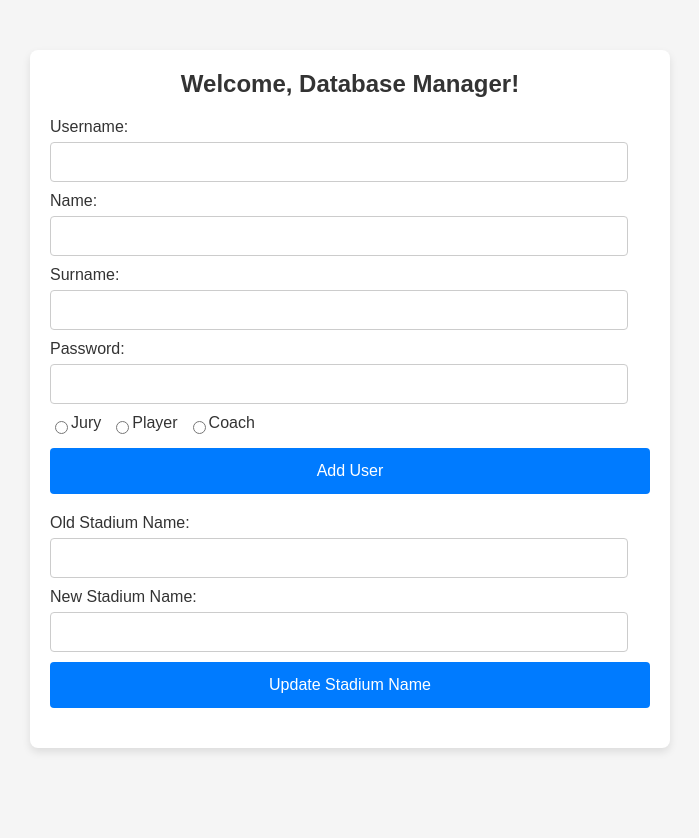
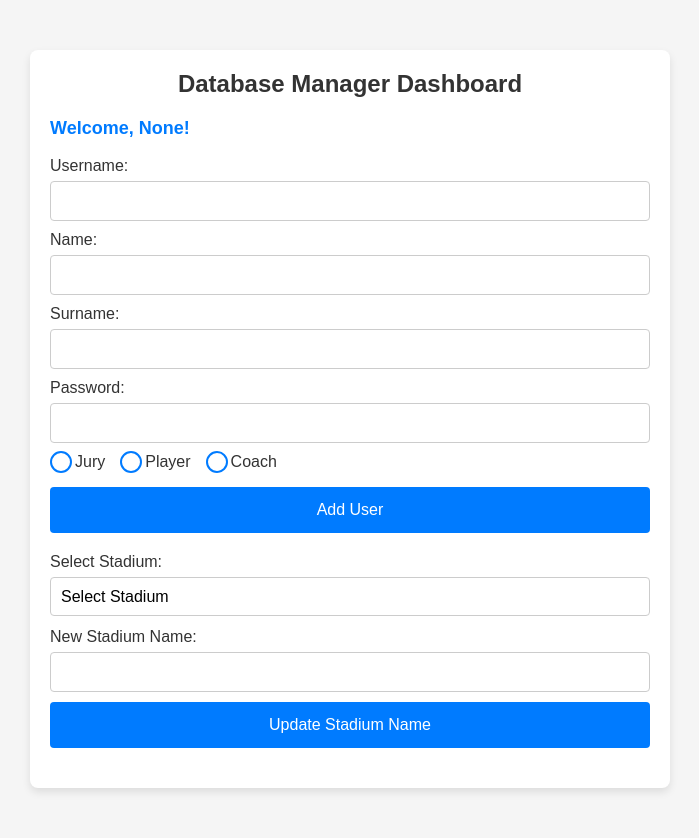
Before and after one commit to isilsukarakuzuu/VolleyDB_Project, a Django app: page /dashboard/database-manager/ in a window 1280 px wide. Shown: the whole page, without its empty margins (290-989 px from the left). Before the commit the page ends 752 px from the top, so only its background shows below. Run offline with Django 5.2, Linux system fonts and the light colour scheme.

Commit message:
feat: implemented database manager features

```diff
--- a/VolleyDB_Project/urls.py
+++ b/VolleyDB_Project/urls.py
@@ -24,6 +24,7 @@ urlpatterns = [
     path('login/', views.login_view, name='login'),
     path('dashboard/database-manager/', views.database_manager_dashboard, name='database_manager_dashboard'),
     path('dashboard/database-manager/add_user/', views.add_user, name='add_user'),
+    path('dashboard/database-manager/get_stadium/', views.get_stadium, name='get_stadium'),
     path('dashboard/database-manager/update_stadium/', views.update_stadium, name='update_stadium'),
     path('dashboard/player/', views.player_dashboard, name='player_dashboard'),
     path('dashboard/coach/', views.coach_dashboard, name='coach_dashboard'),
--- a/sql/create_tables.sql
+++ b/sql/create_tables.sql
@@ -1,3 +1,4 @@
+SET foreign_key_checks = 0;
 DROP TABLE IF EXISTS SessionSquads;
 DROP TABLE IF EXISTS MatchSession;
 DROP TABLE IF EXISTS PlayerPositions;
@@ -10,6 +11,7 @@ DROP TABLE IF EXISTS Jury;
 DROP TABLE IF EXISTS Coach;
 DROP TABLE IF EXISTS Player;
 DROP TABLE IF EXISTS DatabaseManager;
+SET foreign_key_checks = 1;
 
 CREATE TABLE IF NOT EXISTS DatabaseManager (
     username VARCHAR(256) PRIMARY KEY,
@@ -49,7 +51,7 @@ CREATE TABLE IF NOT EXISTS Positions (
 
 CREATE TABLE IF NOT EXISTS Stadium (
     stadium_ID INTEGER PRIMARY KEY,
-    stadium_name VARCHAR(256),
+    stadium_name VARCHAR(256) UNIQUE,
     country VARCHAR(256),
     UNIQUE (stadium_ID, stadium_name, country)
 );
@@ -110,6 +112,6 @@ CREATE TABLE IF NOT EXISTS MatchSession (
     assigned_jury_username VARCHAR(256) NOT NULL,
     rating REAL,
     FOREIGN KEY (team_ID) REFERENCES Team(team_ID),
-    FOREIGN KEY (stadium_id, stadium_name, stadium_country) REFERENCES Stadium(stadium_ID, stadium_name, country),
+    FOREIGN KEY (stadium_id, stadium_name, stadium_country) REFERENCES Stadium(stadium_ID, stadium_name, country) ON UPDATE CASCADE,
     FOREIGN KEY (assigned_jury_username) REFERENCES Jury(username)
 );
--- a/volleyball/templates/volleyball/database_manager_dashboard.html
+++ b/volleyball/templates/volleyball/database_manager_dashboard.html
@@ -42,7 +42,7 @@
     input[type="password"],
     input[type="email"],
     input[type="date"] {
-      width: calc(100% - 22px);
+      width: calc(100%);
       padding: 10px;
       margin-bottom: 10px;
       border: 1px solid #cccccc;
@@ -78,12 +78,102 @@
     .additional-fields {
       margin-top: 10px;
     }
+
+    .custom-select {
+      position: relative;
+      display: inline-block;
+      width: 100%;
+    }
+
+    .custom-select select {
+      display: inline-block;
+      width: 100%;
+      padding: 10px;
+      font-size: 16px;
+      border: 1px solid #ccc;
+      border-radius: 4px;
+      box-sizing: border-box;
+      appearance: none;
+      -webkit-appearance: none;
+      -moz-appearance: none;
+      background-color: #fff;
+      cursor: pointer;
+      margin-bottom: 12px;
+    }
+
+    .custom-select select::-ms-expand {
+      display: none;
+    }
+
+    .custom-select select:hover {
+      border-color: #007bff;
+    }
+
+    .custom-select select:focus {
+      outline: none;
+      border-color: #007bff;
+    }
+
+    /* Hide the default radio buttons */
+    input[type="radio"] {
+      display: none;
+    }
+
+    /* Style the custom radio buttons */
+    input[type="radio"]+label {
+      display: inline-block;
+      position: relative;
+      padding-left: 25px;
+      /* Adjust as needed */
+      margin-right: 15px;
+      /* Adjust as needed */
+      cursor: pointer;
+      font-size: 16px;
+    }
+
+    /* Create the radio button circle */
+    input[type="radio"]+label:before {
+      content: '';
+      position: absolute;
+      left: 0;
+      top: 50%;
+      transform: translateY(-50%);
+      width: 18px;
+      height: 18px;
+      border-radius: 50%;
+      border: 2px solid #007bff;
+      /* Change color as needed */
+      background-color: #fff;
+      /* Change color as needed */
+    }
+
+    /* Style the radio button circle when checked */
+    input[type="radio"]:checked+label:before {
+      background-color: #007bff;
+      /* Change color as needed */
+    }
+
+    /* Style the radio button labels on hover */
+    input[type="radio"]+label:hover:before {
+      border-color: #0056b3;
+      /* Change color as needed */
+    }
+
+    .welcome-message {
+      font-size: 18px;
+      font-weight: bold;
+      color: #007bff;
+      /* Blue color */
+    }
   </style>
 </head>
 
 <body>
   <div class="container">
-    <h2>Welcome, Database Manager!</h2>
+    <h2>Database Manager Dashboard</h2>
+
+    <!-- Display welcome message -->
+    <p class="welcome-message">Welcome, {{ database_manager_name }}!</p>
 
     <!-- Form to add new user -->
     <form id="add_user_form" action="{% url 'add_user' %}" method="post">
@@ -116,11 +206,15 @@
     <!-- Form to update stadium name -->
     <form action="{% url 'update_stadium' %}" method="post">
       {% csrf_token %}
-      <label for="old_stadium_name">Old Stadium Name:</label>
-      <input type="text" id="old_stadium_name" name="old_stadium_name" required>
+      <label for="stadium">Select Stadium:</label>
+      <div class="custom-select">
+        <select name="stadium" id="stadium">
+          <option value="" disabled selected>Select Stadium</option>
+        </select>
+      </div>
       <label for="new_stadium_name">New Stadium Name:</label>
       <input type="text" id="new_stadium_name" name="new_stadium_name" required>
-      <button type="submit"> Update Stadium Name </button>
+      <button type="submit">Update Stadium Name</button>
     </form>
   </div>
   <script>
@@ -182,6 +276,35 @@
         }
       }
     });
+
+    window.onload = function () {
+      fetchStadiums();
+    };
+
+    function fetchStadiums() {
+      const csrftoken = getCookie('csrftoken');
+      fetch("{% url 'get_stadium' %}", {
+        method: 'POST',
+        headers: {
+          'X-CSRFToken': csrftoken
+        }
+      })
+        .then(response => response.json())
+        .then(data => {
+          const selectStadium = document.getElementById("stadium");
+          data.forEach(stadium => {
+            const option = document.createElement("option");
+            option.value = stadium.stadium_ID;
+            option.textContent = stadium.stadium_name;
+            selectStadium.appendChild(option);
+          });
+        })
+        .catch(error => console.error("Error fetching stadiums:", error));
+    }
+    function getCookie(name) {
+      const cookieValue = document.cookie.match('(^|;)\\s*' + name + '\\s*=\\s*([^;]+)');
+      return cookieValue ? cookieValue.pop() : '';
+    }
   </script>
 </body>
 
--- a/volleyball/views.py
+++ b/volleyball/views.py
@@ -9,6 +9,7 @@ from django.db import connection
 from django.contrib import messages
 from django.conf import settings
 import mysql.connector
+from django.http import JsonResponse
 
 def connect_to_database():
     connection_params = settings.DATABASES['default']
@@ -24,7 +25,7 @@ def login_view(request):
     if request.method == 'POST':
         username = request.POST.get('username')
         password = request.POST.get('password')
-
+        request.session['username'] = username
         queries = {
             'Jury': f"SELECT * FROM Jury WHERE username = '{username}' AND password = '{password}'",
             'Coach': f"SELECT * FROM Coach WHERE username = '{username}' AND password = '{password}'",
@@ -56,10 +57,11 @@ def login_view(request):
     return render(request, 'login.html')
 
 def database_manager_dashboard(request):
-    # This view is accessible only to authenticated users
-    return render(request, 'database_manager_dashboard.html')
+    database_manager_name = request.session.get('username')
+    return render(request, 'database_manager_dashboard.html', {'database_manager_name': database_manager_name})
 
 def add_user(request):
+    database_manager_name = request.session.get('username')
     if request.method == 'POST':
         username = request.POST.get('username')
         password = request.POST.get('password')
@@ -95,7 +97,6 @@ def add_user(request):
         except Exception as e:
             # Check if the error message is related to the trigger preventing insertion
             if 'Adding new Database Managers is not allowed' in str(e):
-
                 messages.error(request, 'Adding new Database Managers is not allowed')
             else:
                 # If insertion failed due to other reasons, display a generic error message
@@ -105,20 +106,49 @@ def add_user(request):
         cursor.close()
         connection.close()
 
-    return render(request, 'database_manager_dashboard.html')
+    return render(request, 'database_manager_dashboard.html', {'database_manager_name': database_manager_name})
+
+def get_stadium(request):
+    database_manager_name = request.session.get('username')
+    if request.method == 'POST':
+        connection = connect_to_database()
+        with connection.cursor() as cursor:
+            cursor.execute("SELECT stadium_ID, stadium_name FROM Stadium")
+            stadiums = cursor.fetchall()
+        # Convert the list of tuples to a list of dictionaries
+        stadiums_data = [{'stadium_ID': stadium[0], 'stadium_name': stadium[1]} for stadium in stadiums]
+        # Return JSON response with stadiums list
+        cursor.close()
+        connection.close()
+        return JsonResponse(stadiums_data, safe=False)
+    return render(request, 'database_manager_dashboard.html', {'database_manager_name': database_manager_name})
 
 def update_stadium(request):
-    # Add functionality to update stadium information here
-    return render(request, 'update_stadium.html')
+    database_manager_name = request.session.get('username')
+    if request.method == 'POST':
+        new_name = request.POST.get('new_stadium_name')
+        stadium_id = request.POST.get('stadium')
+        connection = connect_to_database()
+        with connection.cursor() as cursor:
+            # Update stadium name in the Stadium table
+            cursor.execute("UPDATE Stadium SET stadium_name = %s WHERE stadium_ID = %s", [new_name, stadium_id])
+        connection.commit()
+        cursor.close()
+        connection.close()
+        messages.success(request, 'Stadium updated successfully!')
+    return render(request, 'database_manager_dashboard.html', {'database_manager_name': database_manager_name})
 
 def player_dashboard(request):
+    player_name = request.session.get('username')
     # Add player-specific functionalities here
-    return render(request, 'player_dashboard.html')
+    return render(request, 'player_dashboard.html', {'player_name': player_name})
 
 def coach_dashboard(request):
+    coach_name = request.session.get('username')
     # Add coach-specific functionalities here
-    return render(request, 'coach_dashboard.html')
+    return render(request, 'coach_dashboard.html', {'coach_name': coach_name})
 
 def jury_dashboard(request):
+    jury_name = request.session.get('username')
     # Add jury-specific functionalities here
-    return render(request, 'jury_dashboard.html')
+    return render(request, 'jury_dashboard.html', {'jury_name': jury_name})
```
Also changed, not shown: db.sqlite3 (deleted), 1 other file.
